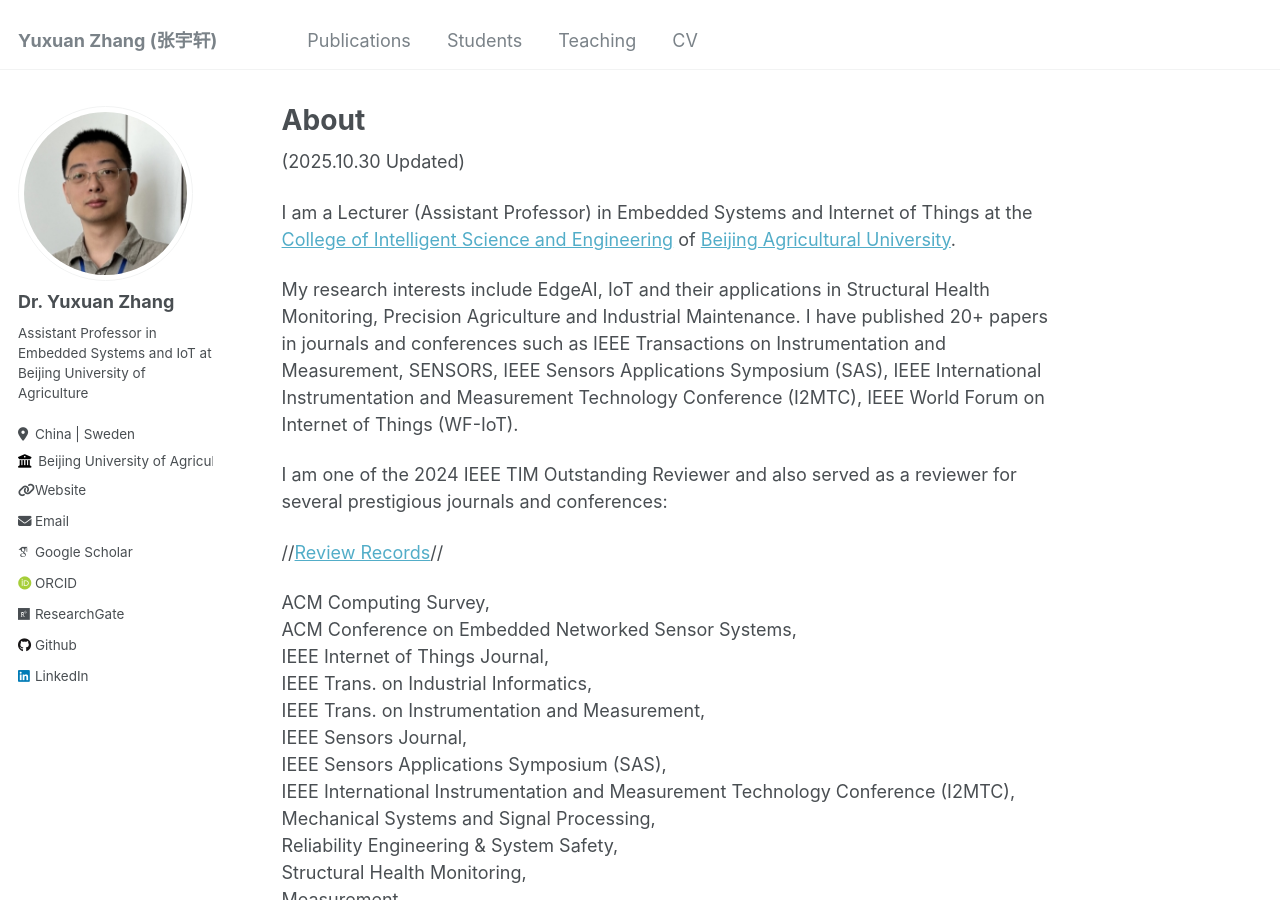
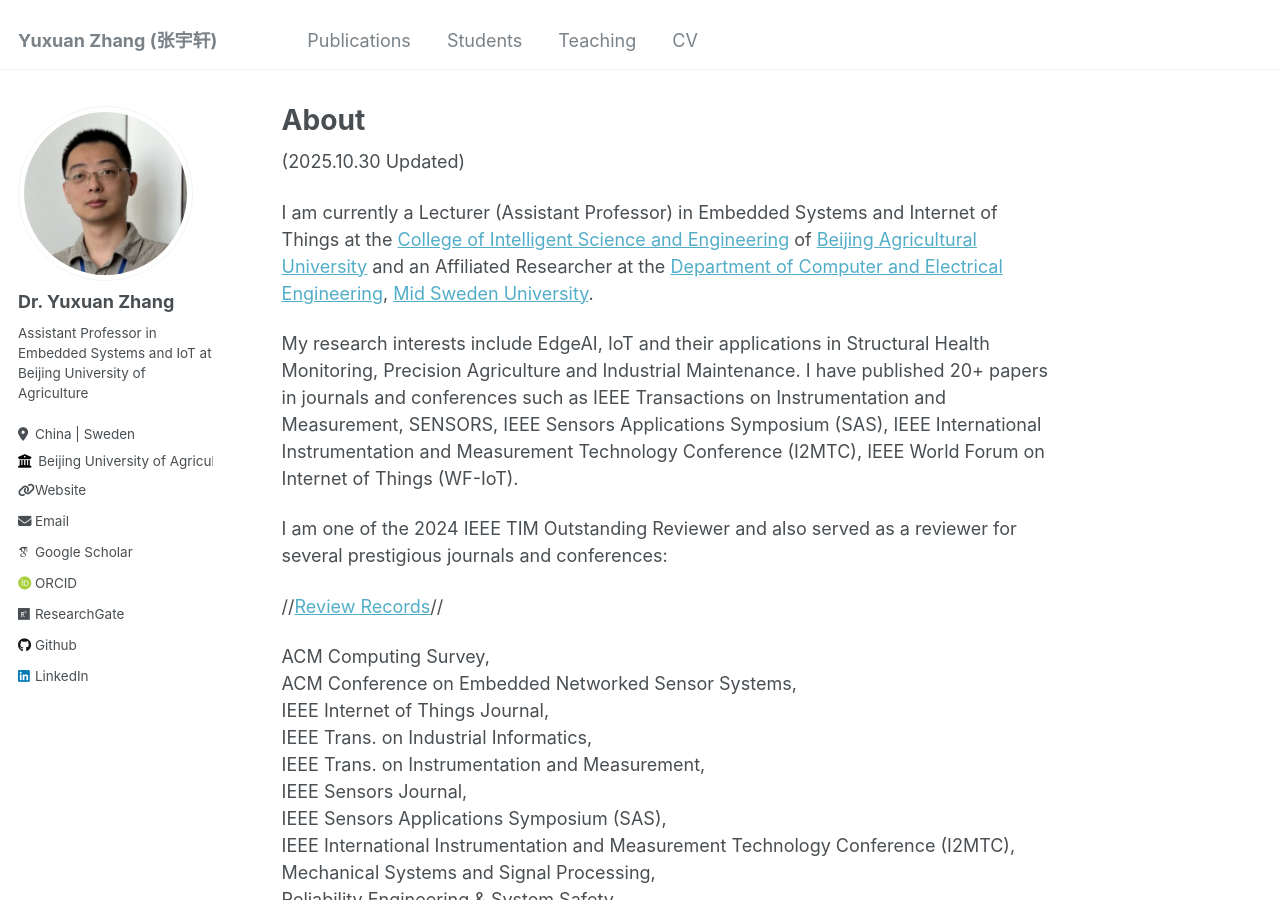
Before and after one commit to YuxuanZhang-96/YuxuanZhang-96.github.io, a Jekyll site: the page built from _pages/about.md, in a window 1280 px wide and 900 px high. Built offline with Jekyll 4.4.1, drawn with Linux system fonts in a browser that asks for light colours; some web fonts are replaced.

Commit message:
Update about.md

```diff
--- a/_pages/about.md
+++ b/_pages/about.md
@@ -8,7 +8,7 @@ redirect_from:
 ---
 (2025.10.30 Updated)
 
-I am a Lecturer (Assistant Professor) in Embedded Systems and Internet of Things at the [College of Intelligent Science and Engineering](https://en.bua.edu.cn/Colleges___Faculties/College_of_Intelligent_Science_and_Engineering.htm) of [Beijing Agricultural University](https://en.bua.edu.cn/).
+I am currently a Lecturer (Assistant Professor) in Embedded Systems and Internet of Things at the [College of Intelligent Science and Engineering](https://en.bua.edu.cn/Colleges___Faculties/College_of_Intelligent_Science_and_Engineering.htm) of [Beijing Agricultural University](https://en.bua.edu.cn/) and an Affiliated Researcher at the [Department of Computer and Electrical Engineering](https://www.miun.se/en/meet-mid-sweden-university/Organisation/departments/det/), [Mid Sweden University](https://www.miun.se/en/).
 
 My research interests include EdgeAI, IoT and their applications in Structural Health Monitoring, Precision Agriculture and Industrial Maintenance.  I have published 20+ papers in journals and conferences such as IEEE Transactions on Instrumentation and Measurement, SENSORS, IEEE Sensors Applications Symposium (SAS), IEEE International Instrumentation and Measurement Technology Conference (I2MTC), IEEE World Forum on Internet of Things (WF-IoT).
 
```
